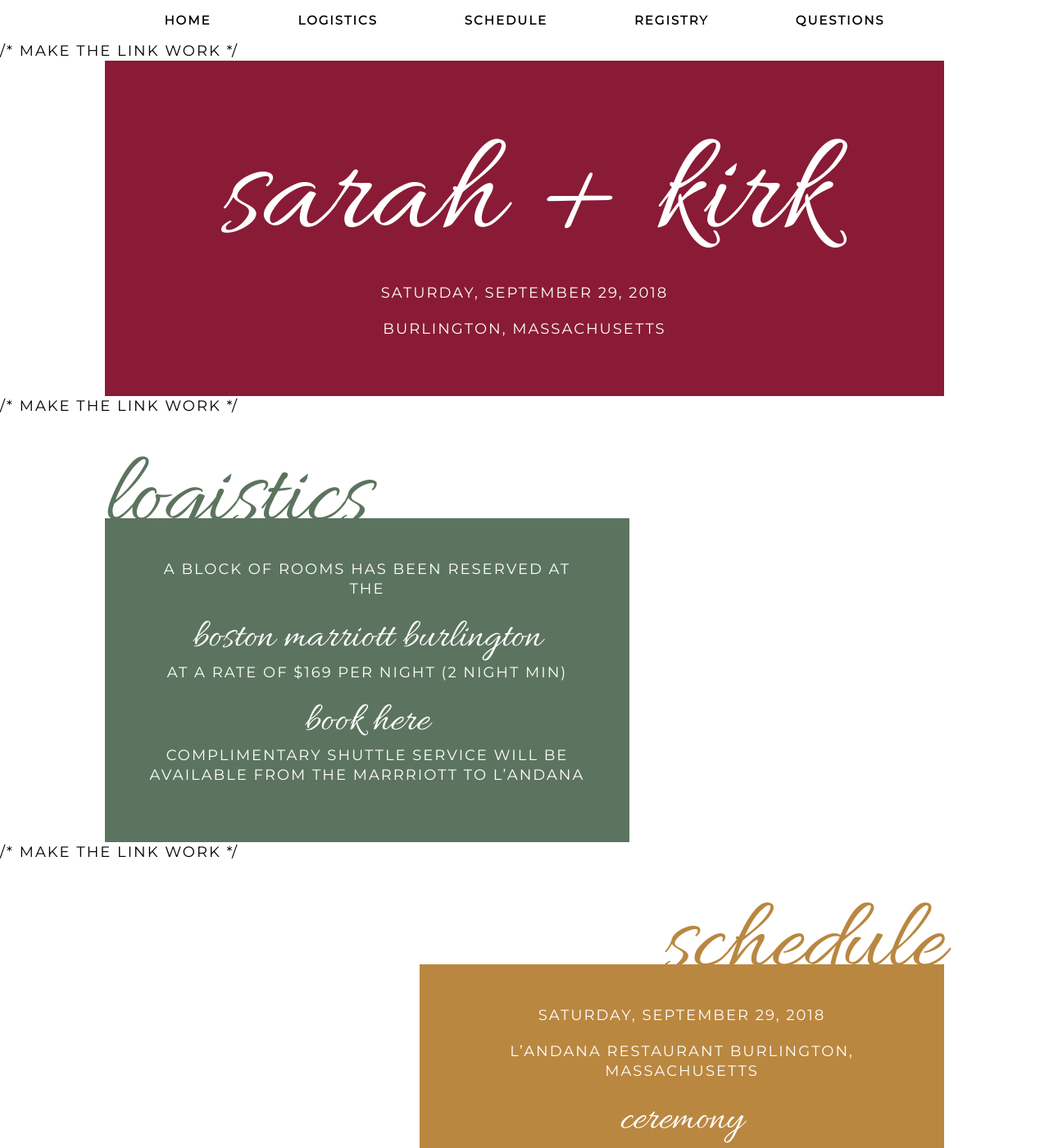
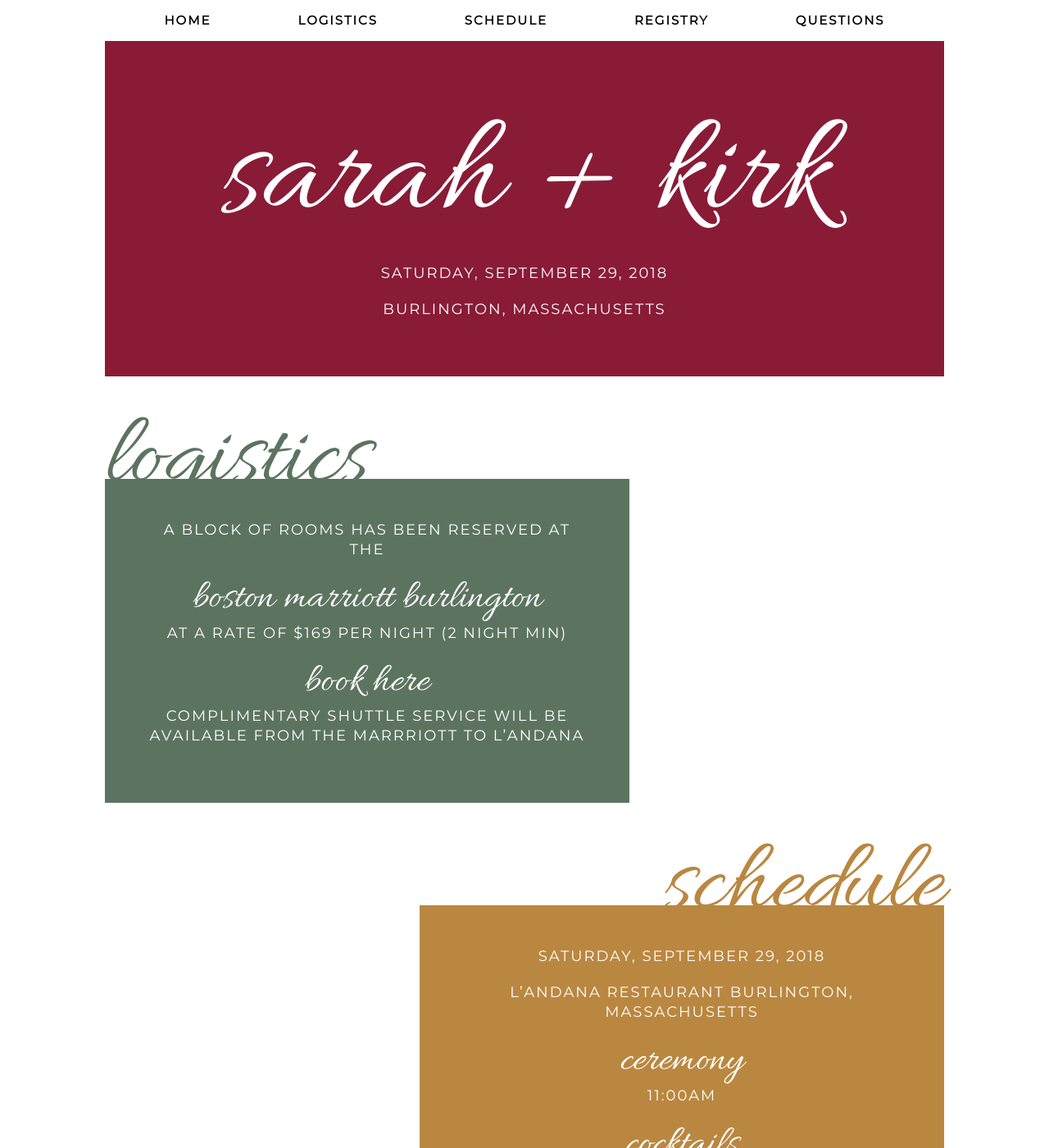
Before and after one commit to sarahandkirk/sarahandkirk.github.io, a Jekyll site: the page built from index.html, in a window 1280 px wide and 1400 px high. Shown: the whole window at 82% size. Built offline with Jekyll 4.4.1, drawn with Linux system fonts in a browser that asks for light colours; nearby versions of some CDN libraries; some of the changed text lies outside the part shown.

Commit message:
use actual html comment

```diff
--- a/index.html
+++ b/index.html
@@ -31,7 +31,7 @@
     {% for post in site.posts reversed %}
     {% if post.pages contains 'main' %}
     {% capture id %}{{ post.id | remove:'/' | downcase }}{% endcapture %}
-    <div id="{{id}}div"></div> /* make the link work */
+    <div id="{{id}}div"></div> <!--to make the links work -->
     <section id="{{id}}" class="{{ post.side }}">
       {% if post.fa-icon %}
           <i class="fa fa-{{ post.fa-icon }}"
```
